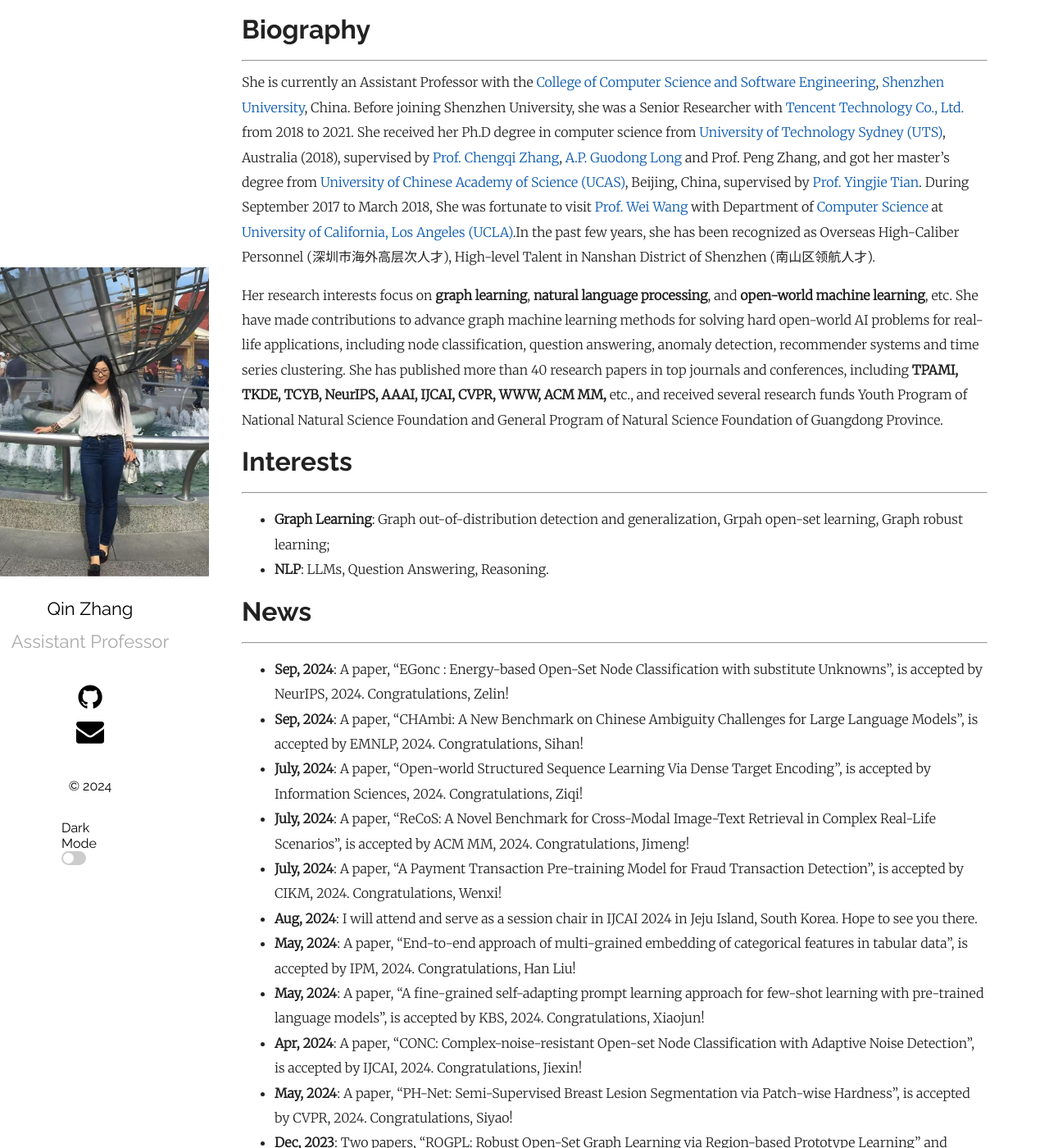
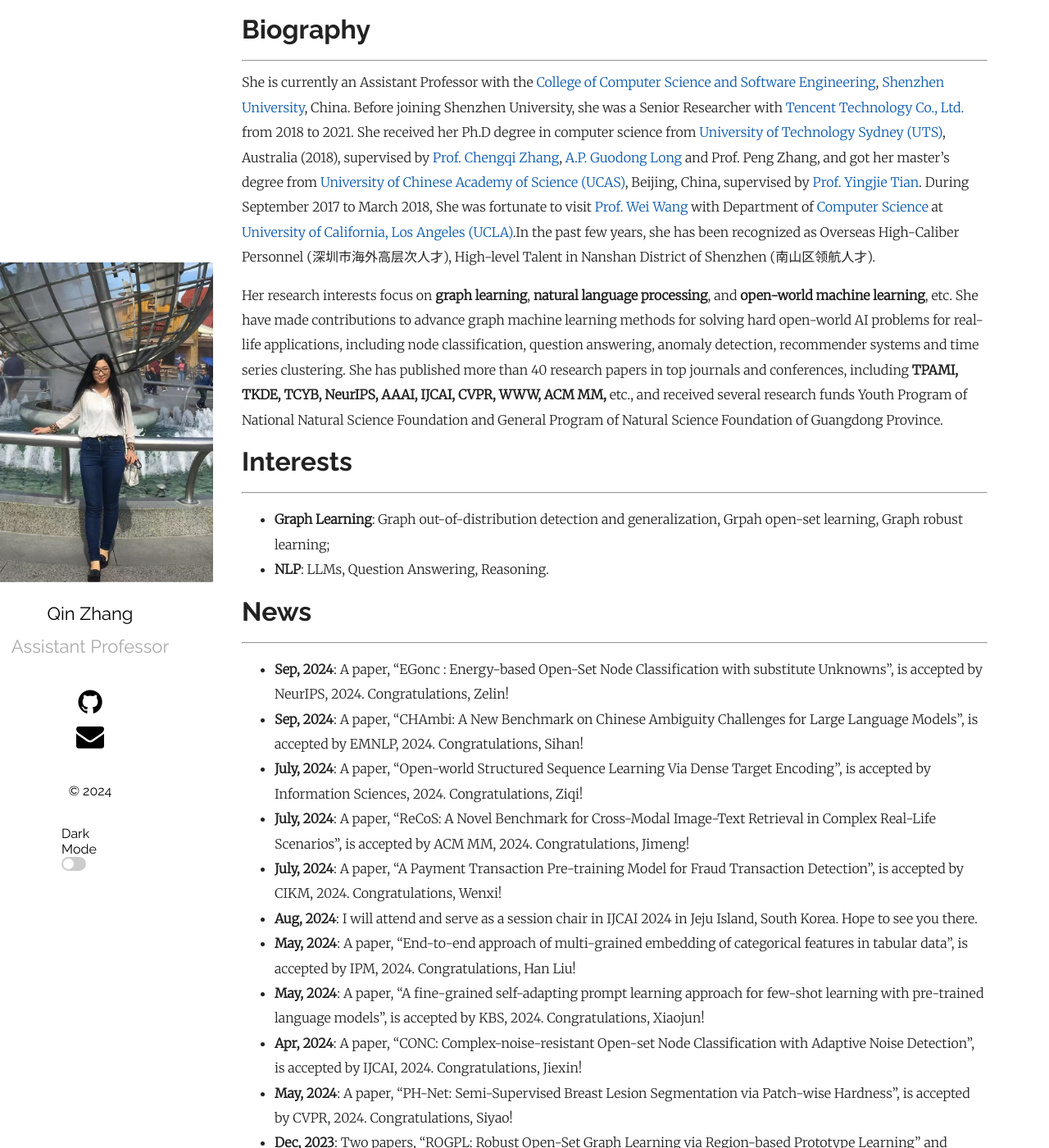
Before and after one commit to qinzhang11/qinzhang11.github.io, a Jekyll site: the page built from index.md, in a window 1280 px wide and 1400 px high. Shown: the whole window at 82% size. Built offline with Jekyll 4.4.1, drawn with Linux system fonts in a browser that asks for light colours.

Commit message:
Update plain.scss

```diff
--- a/_sass/plain.scss
+++ b/_sass/plain.scss
@@ -136,7 +136,7 @@ main {
       line-height: normal;
     }
     img {
-      max-width: 290px;
+      max-width: 300px;
     }
     img.dark {
       display: none;
```
